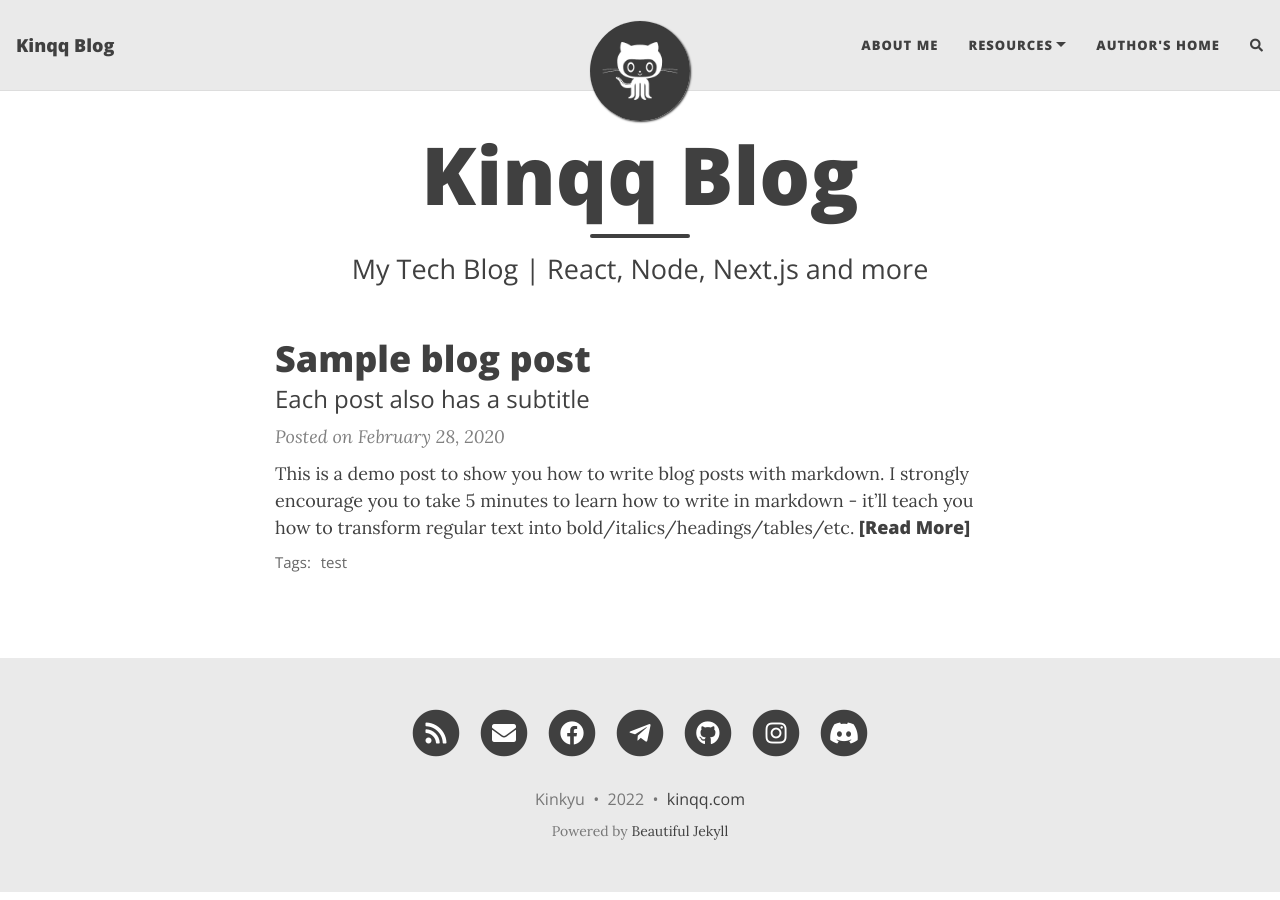
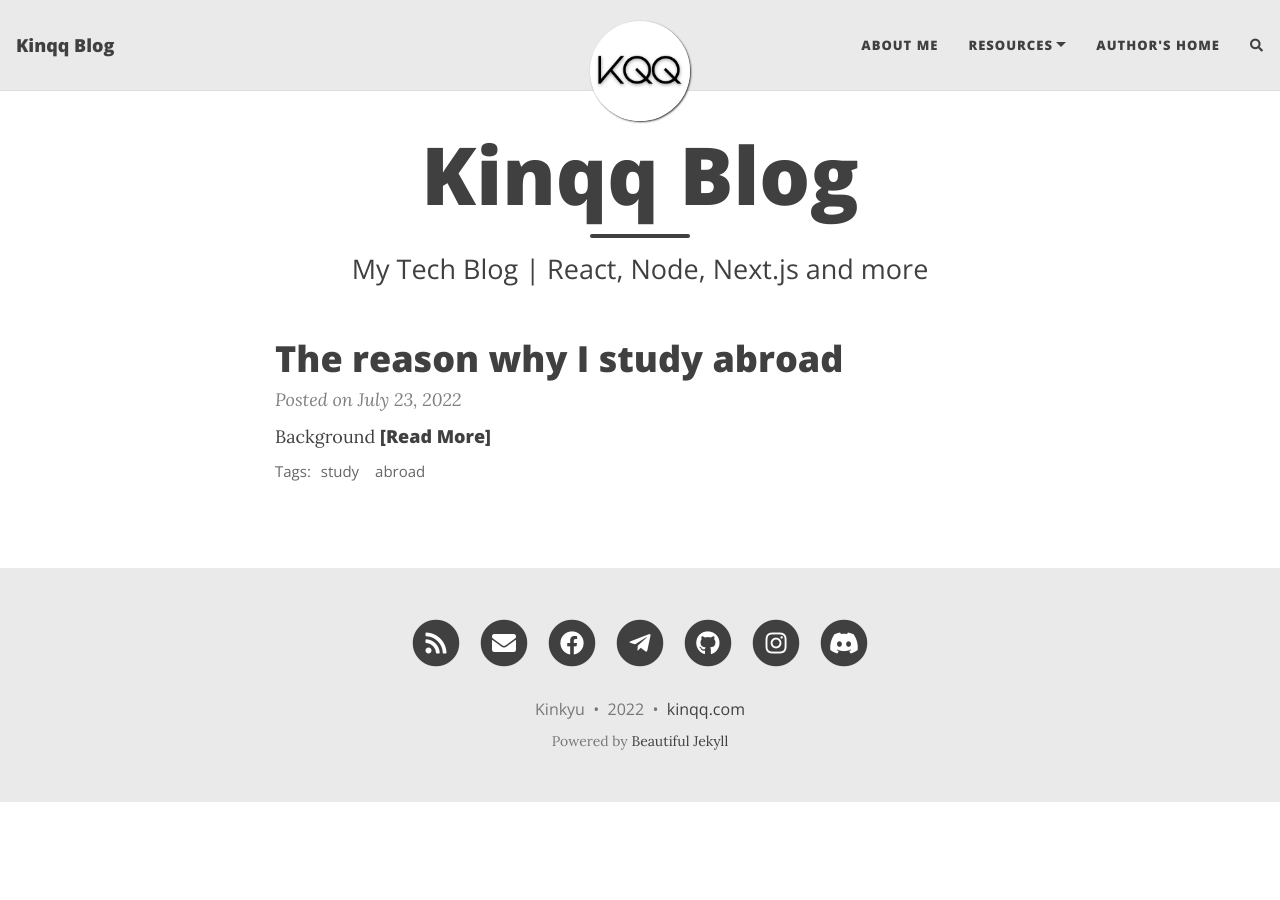
Before and after one commit to kinqq/blog, a Jekyll site: the page built from index.html, in a window 1280 px wide. Built offline with Jekyll 4.4.1, drawn with Linux system fonts in a browser that asks for light colours; nearby versions of some CDN libraries; the list of posts is cut into pages by our own code; comment, search, counter and statistics services are not loaded.

Commit message:
About Page, New Post

````diff
--- a/_config.yml
+++ b/_config.yml
@@ -16,15 +16,14 @@
 navbar-links:
   About Me: "aboutme"
   Resources:
-    - Beautiful Jekyll: "https://beautifuljekyll.com"
     - Learn markdown: "https://www.markdowntutorial.com/"
-  Author's home: "https://deanattali.com"
+  Author's home: "https://kinqq.com"
 
 # --- Logo --- #
 
 # Image to show in the navigation bar - works best with a square image
 # Remove this parameter if you don't want an image in the navbar
-avatar: "/assets/img/avatar-icon.png"
+avatar: "/assets/img/profile.webp"
 
 # By default, the image is cut into a circle. You can disable this behaviour by setting 'round-avatar: false'
 round-avatar: true
@@ -68,7 +67,7 @@
 
 # If you want your website to generate an RSS feed, provide a description
 # The URL for the feed will be https://<your_website>/feed.xml
-rss-description: This website is a virtual proof that I'm awesome 😎
+rss-description: This website is a tech blog by developer kinkyu 😎
 
 # --- General options --- #
 
--- a/_posts/2020-02-28-test-markdown.md
+++ /dev/null
@@ -1,78 +0,0 @@
----
-layout: post
-title: Sample blog post
-subtitle: Each post also has a subtitle
-gh-repo: daattali/beautiful-jekyll
-gh-badge: [star, fork, follow]
-tags: [test]
-comments: true
----
-
-This is a demo post to show you how to write blog posts with markdown.  I strongly encourage you to [take 5 minutes to learn how to write in markdown](https://markdowntutorial.com/) - it'll teach you how to transform regular text into bold/italics/headings/tables/etc.
-
-**Here is some bold text**
-
-## Here is a secondary heading
-
-Here's a useless table:
-
-| Number | Next number | Previous number |
-| :------ |:--- | :--- |
-| Five | Six | Four |
-| Ten | Eleven | Nine |
-| Seven | Eight | Six |
-| Two | Three | One |
-
-
-How about a yummy crepe?
-
-![Crepe](https://s3-media3.fl.yelpcdn.com/bphoto/cQ1Yoa75m2yUFFbY2xwuqw/348s.jpg)
-
-It can also be centered!
-
-![Crepe](https://s3-media3.fl.yelpcdn.com/bphoto/cQ1Yoa75m2yUFFbY2xwuqw/348s.jpg){: .mx-auto.d-block :}
-
-Here's a code chunk:
-
-~~~
-var foo = function(x) {
-  return(x + 5);
-}
-foo(3)
-~~~
-
-And here is the same code with syntax highlighting:
-
-```javascript
-var foo = function(x) {
-  return(x + 5);
-}
-foo(3)
-```
-
-And here is the same code yet again but with line numbers:
-
-{% highlight javascript linenos %}
-var foo = function(x) {
-  return(x + 5);
-}
-foo(3)
-{% endhighlight %}
-
-## Boxes
-You can add notification, warning and error boxes like this:
-
-### Notification
-
-{: .box-note}
-**Note:** This is a notification box.
-
-### Warning
-
-{: .box-warning}
-**Warning:** This is a warning box.
-
-### Error
-
-{: .box-error}
-**Error:** This is an error box.
--- /dev/null
+++ b/_posts/2022-07-23-the-reason-for-study-abroad.md
@@ -0,0 +1,24 @@
+---
+layout: post
+title: The reason why I study abroad
+tags: [study, abroad]
+comments: true
+---
+
+# Background
+
+I started studying computer science at the age of 9. I loved whatever to do with a computer. My parents worked all day, so I used to play video games after school. Still, my parents didn't let me play video games, so I began to study computer science.
+
+I followed the online lecture step by step. Firstly, I studied javascript. I chose javascript because perhaps I felt the name was cool. I learned how to use the console.log() function, which was so funny! Also, my parents let me study computer science. I was so excited that I could use a computer all day!
+
+---
+
+# Felt limited in studying in Korea
+
+Korean students are famous for their large amount of studying. There is even a saying, "Four hours of sleep passes, and five hours of sleep fails." Still, I felt that I couldn't study **what I wanted** - computer science. There are few curriculums where I can learn computer science. Also, the quality of the lectures is not good. Therefore, I felt limited in studying in Korea.
+
+---
+
+# Limitation of working in Korea
+
+There are few kinds of races in Korea, so there is a limit to having many experiences. I thought it would be disadvantage to build my career. Also, I wanted to work at a big company such as Google. Google is my dream company to work at.
--- a/aboutme.md
+++ b/aboutme.md
@@ -1,16 +1,16 @@
 ---
 layout: page
-title: About me
-subtitle: Why you'd want to go on a date with me
+title: About Kinn
+subtitle: Student, and Programmer in the United States.
 ---
 
-My name is Inigo Montoya. I have the following qualities:
+## Introduction
 
-- I rock a great mustache
-- I'm extremely loyal to my family
+Hello everybody 👋
+I'm Kinn, a student from the South Korea.
+I'm living in the United States, and studying computer science at Oregon.
 
-What else do you need?
+### About This Blog
 
-### My story
-
-To be honest, I'm having some trouble remembering right now, so why don't you just watch [my movie](https://en.wikipedia.org/wiki/The_Princess_Bride_%28film%29) and it will answer **all** your questions.
+This blog is about my life, and programming story.
+I hope you enjoy it :)
--- /dev/null
+++ b/sw.js
@@ -0,0 +1 @@
+// to fix the issue of the sw.js not being loaded
````
Also changed, not shown: assets/img/profile.webp (added), favicon.ico (added), 2 other files.
